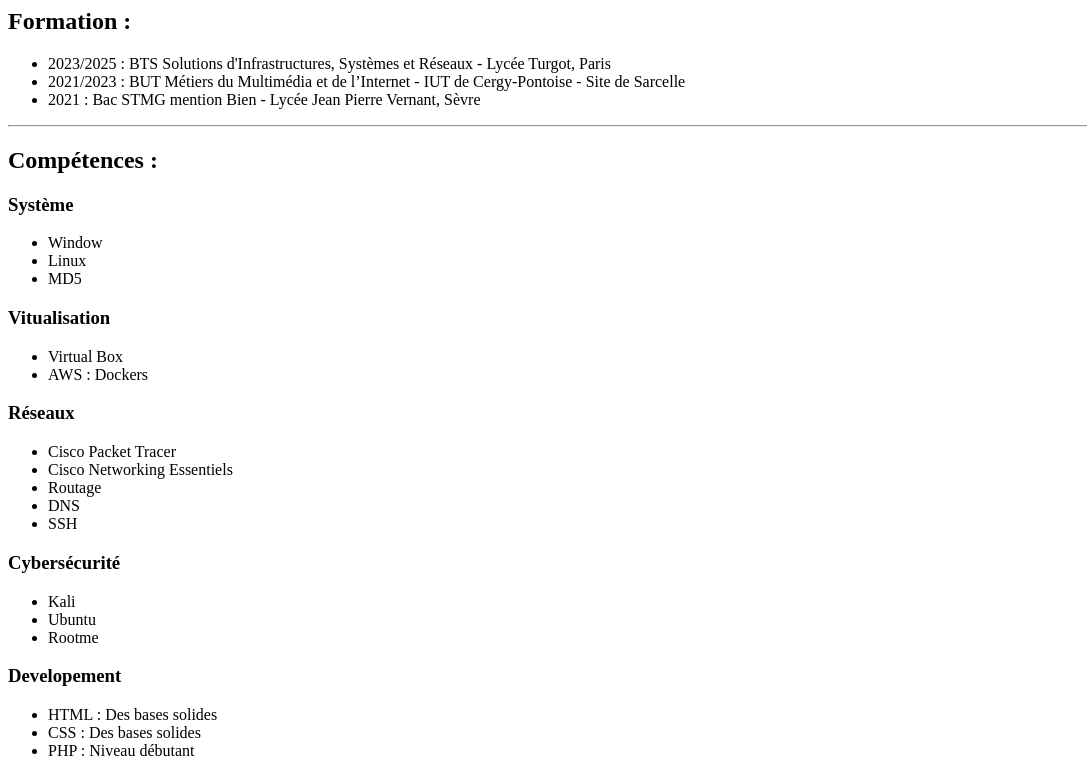
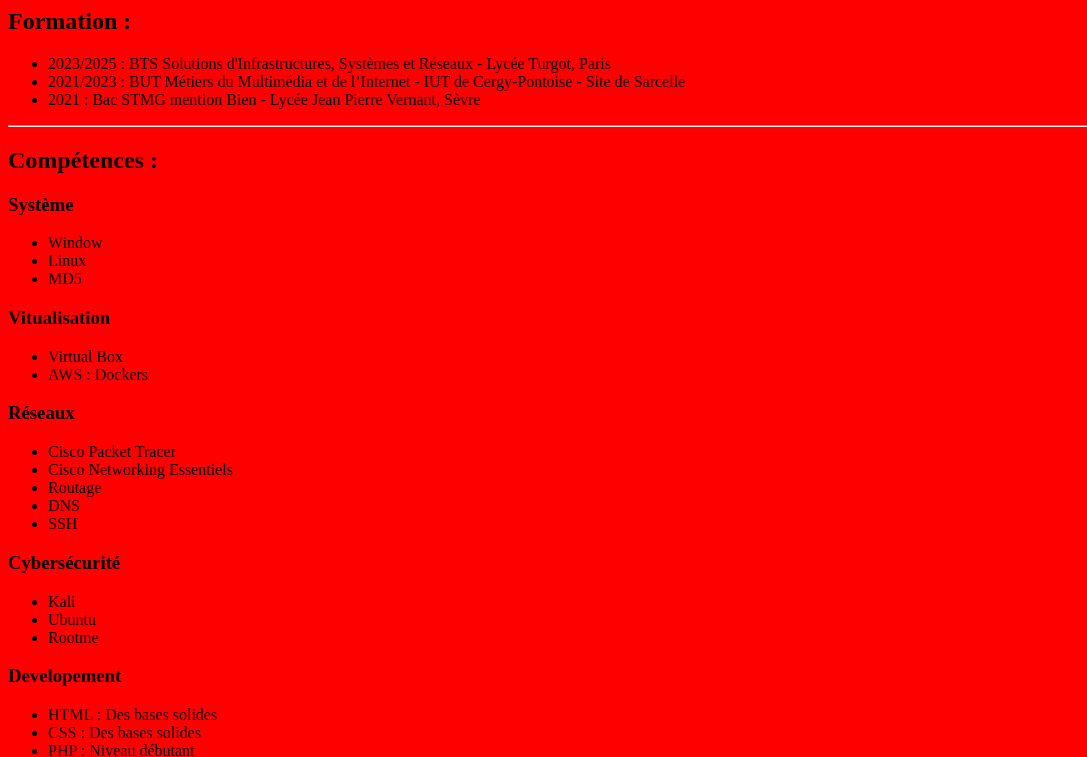
Before and after one commit to Kbnn-z/CV, a plain HTML site: page index.html in a window 1280 px wide. Shown: the part 1120-1877 px from the top of the page, without its empty margins (0-1087 px from the left). Drawn offline with Linux system fonts and the light colour scheme.

Commit message:
Update style.css

```diff
--- a/style.css
+++ b/style.css
@@ -1,3 +1,3 @@
-.p {
-  color: red;
+body {
+  background-color: red;
 }
```
